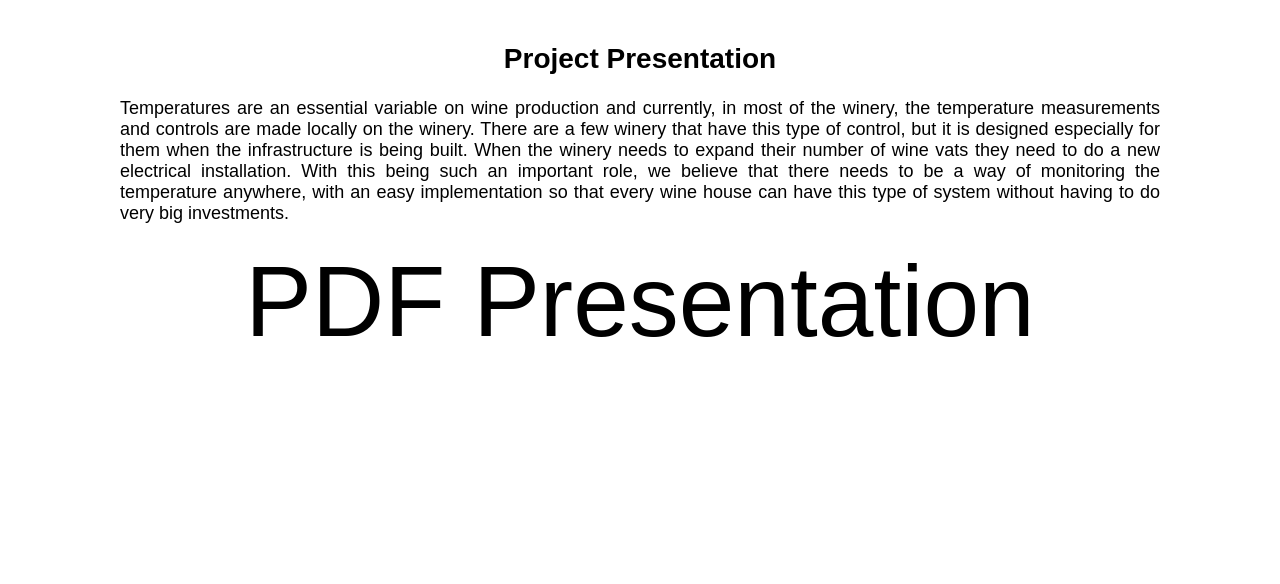
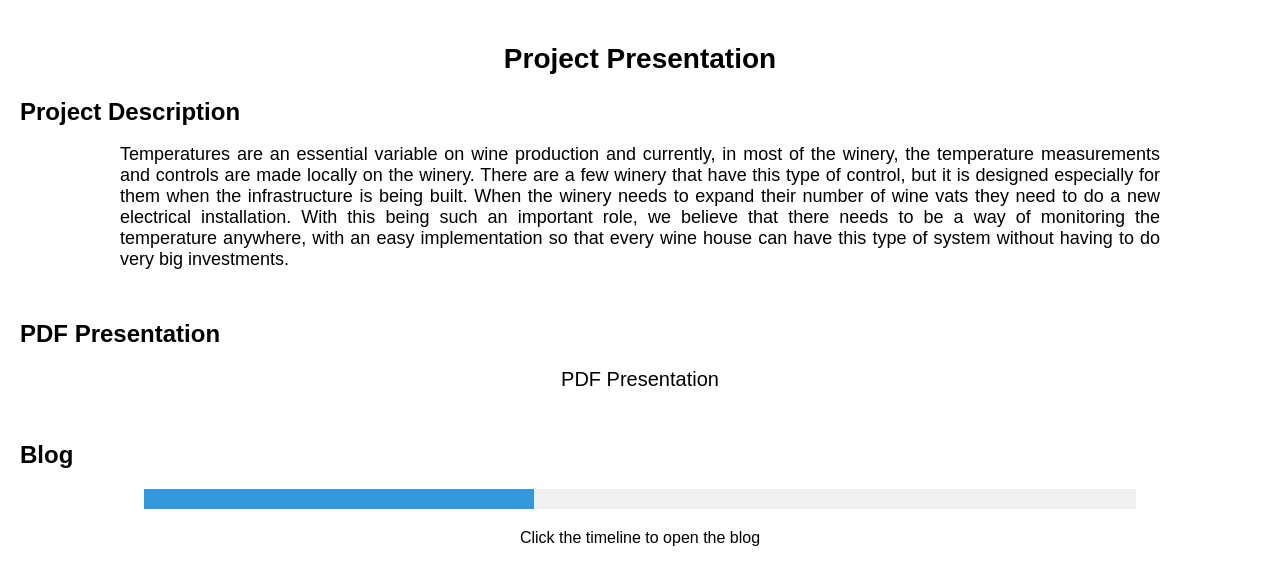
Before and after one commit to HenriqueSim/WineTemperatureControl.github.io, a plain HTML site: page tabs/project.html in a window 1280 px wide. Drawn offline with Linux system fonts and the light colour scheme.

Commit message:
blog first commit

```diff
--- a/tabs/project.html
+++ b/tabs/project.html
@@ -14,28 +14,56 @@
             text-align: center;
             font-size: 28px; /* Adjust the font size of the title */
         }
-        .project-description {
+        .timeline {
+            width: 80%;
+            margin: 20px auto;
+            position: relative;
+            height: 20px;
+            background-color: #f0f0f0;
+            cursor: pointer;
+        }
+        .progress {
+            position: absolute;
+            height: 100%;
+            background-color: #3498db;
+        }
+        .timeline-text {
+            text-align: center;
+            font-size: 16px;
+            margin-bottom: 20px;
+        }
+        .section {
+            margin-bottom: 50px;
+        }
+        .section-title {
+            font-size: 24px;
+            font-weight: bold;
+            margin-bottom: 10px;
+        }
+        .section-content {
             text-align: justify;
-            margin-bottom: 20px;
-            font-size: 18px; /* Adjust the font size of the description */
-            padding-left: 100px; /* Increase the left padding */
-            padding-right: 100px; /* Increase the right padding */
+            font-size: 18px;
+            padding-left: 100px;
+            padding-right: 100px;
         }
         .presentation-container {
             text-align: center;
         }
         .presentation-link {
-            font-size: 100px;
-            color: black; /* Change link color */
-            text-decoration: none; /* Remove underline */
-            display: block; /* Ensure each link is on a new line */
-            margin-bottom: 10px;
+            font-size: 20px;
+            color: black;
+            text-decoration: none;
+            display: inline-block;
+            margin-top: 10px;
         }
     </style>
 </head>
 <body>
     <h2>Project Presentation</h2>
-    <div class="project-description">
+
+    <div class="section">
+        <div class="section-title">Project Description</div>
+        <div class="section-content">
             <p>
                 Temperatures are an essential variable on wine production and
                 currently, in most of the winery, the temperature measurements
@@ -47,8 +75,41 @@
                 system without having to do very big investments.
             </p>
         </div>
+    </div>
+
+    <div class="section">
+        <div class="section-title">PDF Presentation</div>
         <div class="presentation-container">
             <a class="presentation-link" href="../powerpoint/project-proposal.pdf" target="_blank">PDF Presentation</a>
         </div>
+    </div>
+
+    <div class="section">
+        <div class="section-title">Blog</div>
+        <div class="timeline" onclick="openBlog()">
+            <div class="progress" id="progress"></div>
+        </div>
+        <div class="timeline-text">Click the timeline to open the blog</div>
+
+        <script>
+            function openBlog() {
+                window.open('blog.html', '_blank');
+            }
+
+            // Calculate percentage of time passed and time remaining
+            const startDate = new Date('2024-01-10'); // Replace with your start date
+            const endDate = new Date('2024-06-05'); // Replace with your end date
+            const currentDate = new Date();
+            const totalDuration = endDate.getTime() - startDate.getTime();
+            const timePassed = currentDate.getTime() - startDate.getTime();
+            const timeRemaining = endDate.getTime() - currentDate.getTime();
+            const percentagePassed = (timePassed / totalDuration) * 100;
+            const percentageRemaining = (timeRemaining / totalDuration) * 100;
+
+            // Set progress bar width
+            const progressBar = document.getElementById('progress');
+            progressBar.style.width = percentagePassed + '%';
+        </script>
+    </div>
 </body>
 </html>
```
Also changed, not shown: tabs/blog.html (added, +113 -0 lines). Lines whose indentation alone changed are shown as unchanged.
